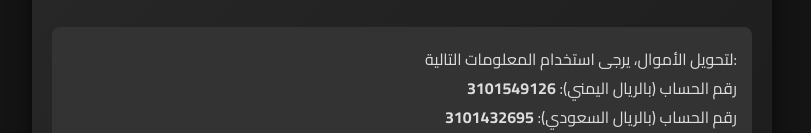
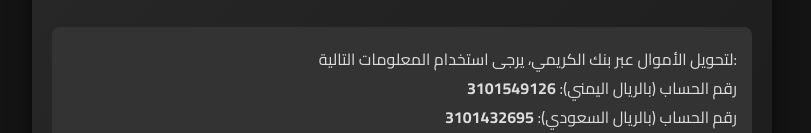
Before and after one commit to DRWISHOW/-, a plain HTML site: page index.html in a window 1280 px wide. Shown: the part 353-486 px from the top of the page, without its empty margins (238-1049 px from the left). Drawn offline with Linux system fonts and the light colour scheme.

Commit message:
Update index.html

```diff
--- a/index.html
+++ b/index.html
@@ -111,7 +111,7 @@
         </div>
         <h1>خدمة التعليق الصوتي من عبدالله الدرويش</h1>
         <div class="payment-info">
-            <p>لتحويل الأموال، يرجى استخدام المعلومات التالية:</p>
+            <p>لتحويل الأموال عبر بنك الكريمي، يرجى استخدام المعلومات التالية:</p>
             <p>رقم الحساب (بالريال اليمني): <strong>3101549126</strong></p>
             <p>رقم الحساب (بالريال السعودي): <strong>3101432695</strong></p>
             <p>اسم المستلم: <strong>عبدالله علي محمد أحمد الدرويش</strong></p>
```
